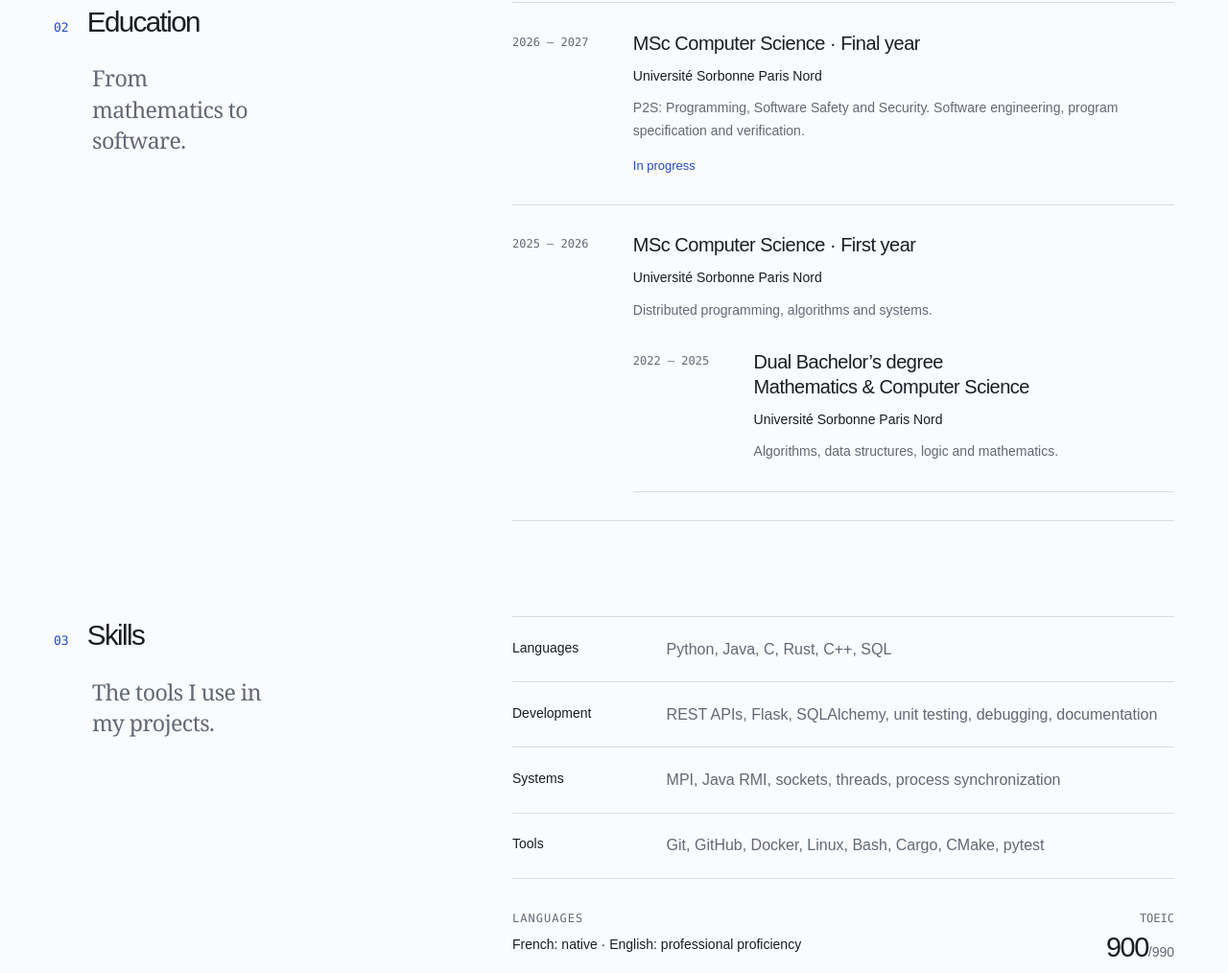
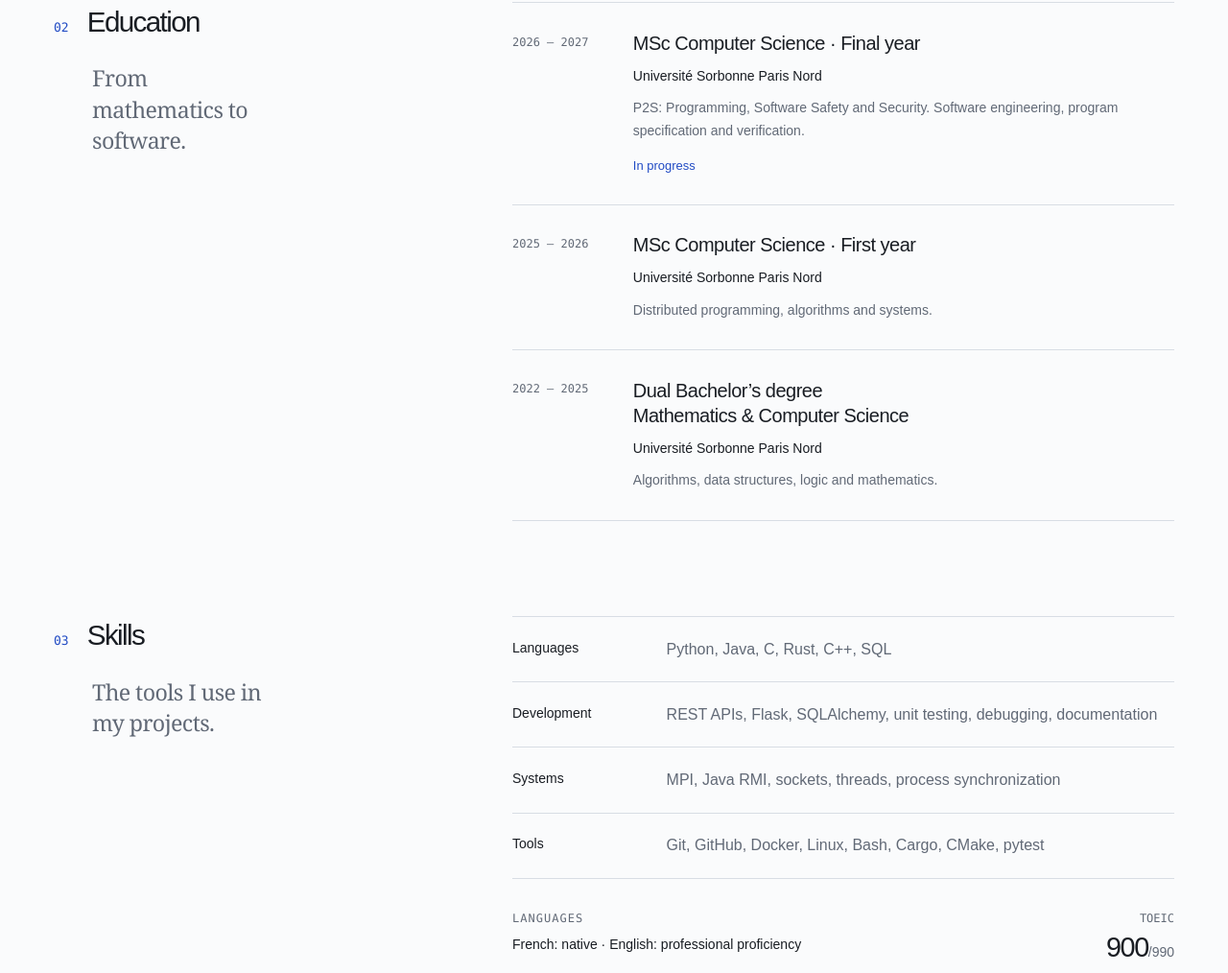
Before and after one commit to LYuuss/LYuuss.github.io, a plain HTML site: page en/index.html in a window 1280 px wide. Shown: the part 2114-3128 px from the top of the page at 96% size. Drawn offline with Linux system fonts and the light colour scheme.

Commit message:
syntax error on flag

```diff
--- a/en/index.html
+++ b/en/index.html
@@ -70,7 +70,7 @@
       <div class="section-intro"><div class="section-label"><span>02</span><h2 id="education-title">Education</h2></div><p class="section-caption">From mathematics to software.</p></div>
       <div class="education-list">
       <article class="education-row"><p class="date">2026 — 2027</p><div><h3>MSc Computer Science · Final year</h3><p class="institution">Université Sorbonne Paris Nord</p><p class="muted">P2S: Programming, Software Safety and Security. Software engineering, program specification and verification.</p><p class="education-note">In progress</p></div></article>
-      <article class="education-row"><p class="date">2025 — 2026</p><div><h3>MSc Computer Science · First year</h3><p class="institution">Université Sorbonne Paris Nord</p><p class="muted">Distributed programming, algorithms and systems.</p>
+      <article class="education-row"><p class="date">2025 — 2026</p><div><h3>MSc Computer Science · First year</h3><p class="institution">Université Sorbonne Paris Nord</p><p class="muted">Distributed programming, algorithms and systems.</p></div></article>
       <article class="education-row"><p class="date">2022 — 2025</p><div><h3>Dual Bachelor’s degree<br>Mathematics & Computer Science</h3><p class="institution">Université Sorbonne Paris Nord</p><p class="muted">Algorithms, data structures, logic and mathematics.</p></div></article>
     </section>
 
```
